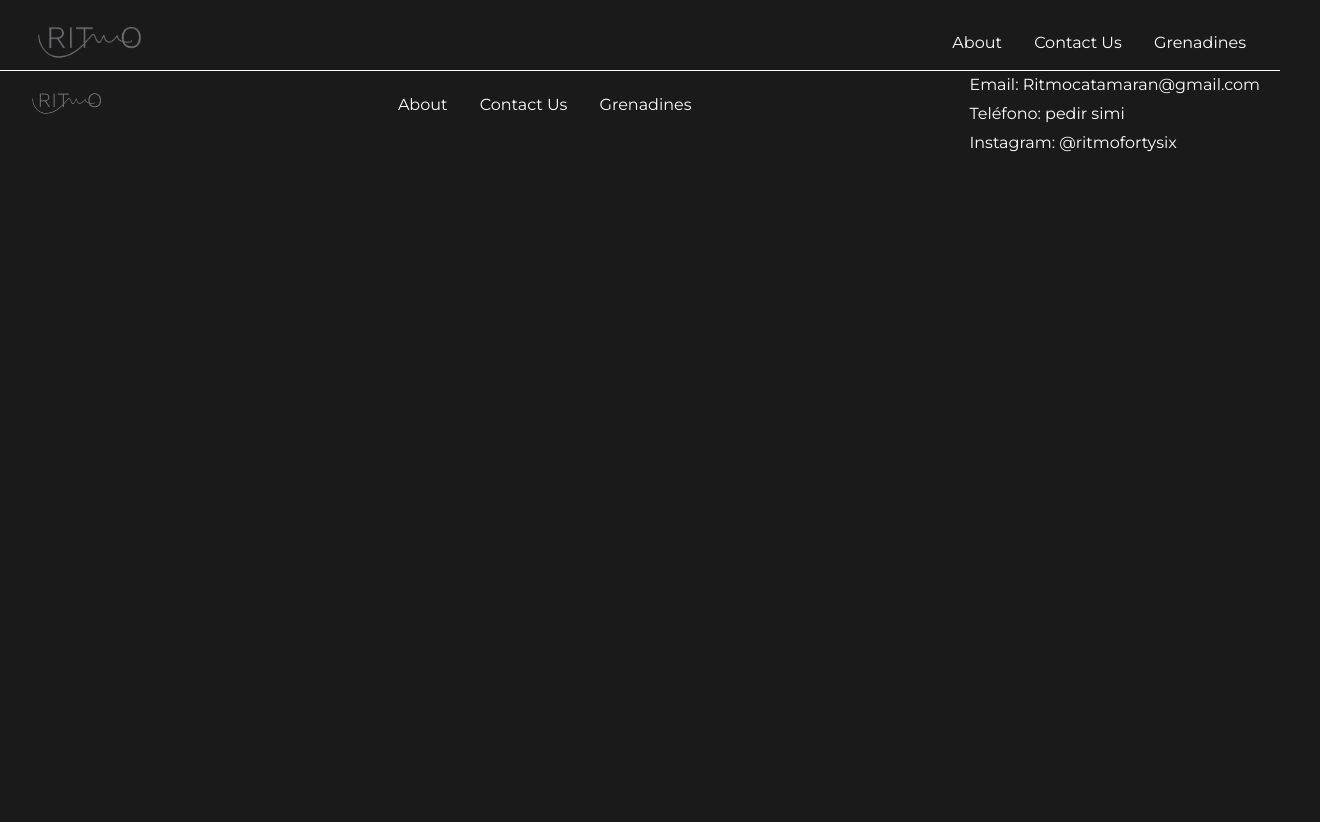
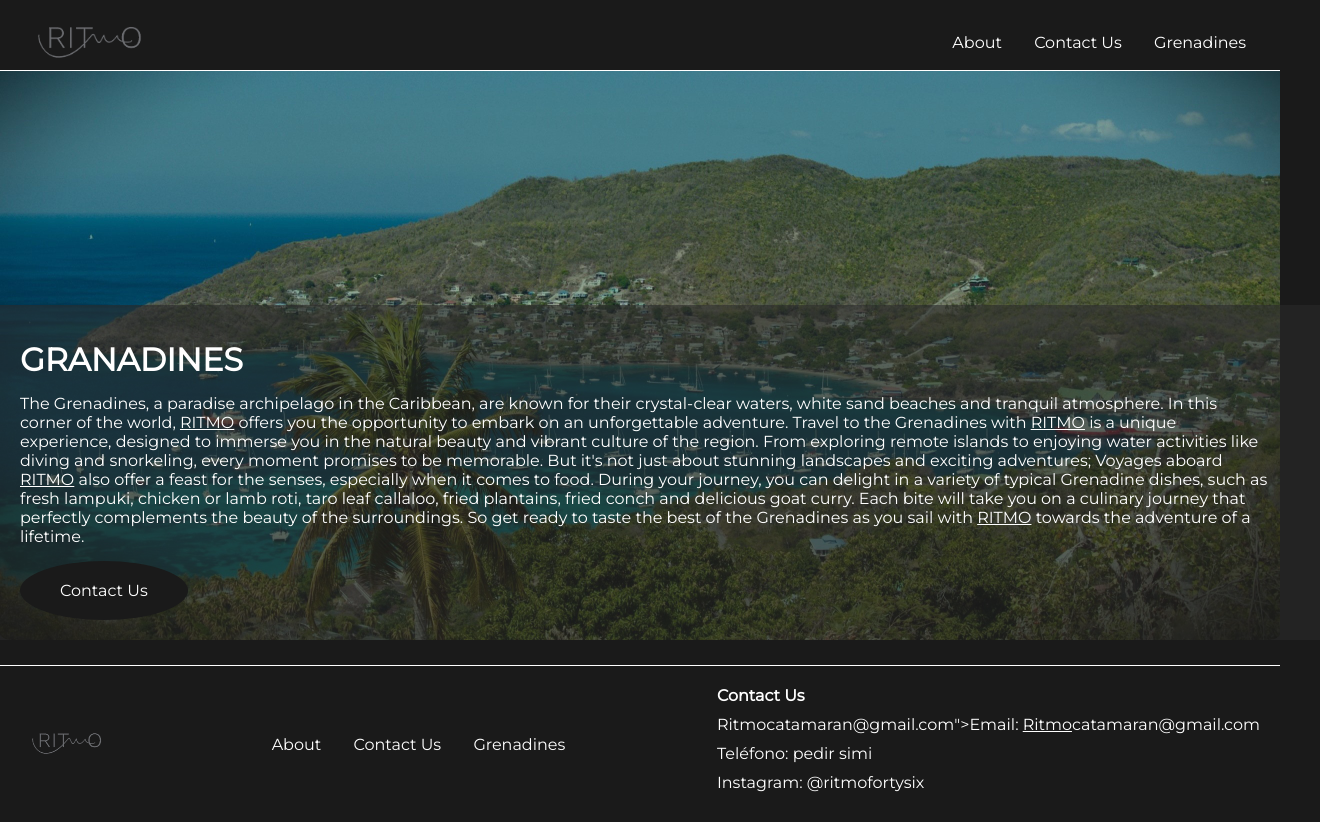
Before and after one commit to bautizuccatti/ritmo.github.io, a website: page granadines.html in a window 1280 px wide. Shown: the whole page, 1320 px wide, since content can reach past the window. Before the commit the page ends 800 px from the top, so only its background shows below. Drawn offline with Linux system fonts and the light colour scheme.

Commit message:
tarde de trabajo 18/3

```diff
--- a/about.html
+++ b/about.html
@@ -33,13 +33,13 @@
         <h1 class="titulo-contact">About Us</h1>
         <div class="container">
           <div class="content-about">
-            <h2 id="about-titulo">we are RITMO: experience a new adventure</h2>
+            <h2 id="about-titulo">we are <span class="ritmo">RITMO</span>: experience a new adventure</h2>
             <p >
-              Welcome aboard the RITMO, where each trip is a unique and personalized experience. As a luxurious 46-foot catamaran, we are proud to offer exclusive charters designed to meet the wants and needs of our guests.
-              At RITMO, we believe that the best moments are lived in the company of loved ones. Whether you are traveling with your family, friends or partner, our team is committed to providing a welcoming and memorable environment at sea.
-              Our trips are much more than simple journeys; They are tailor-made adventures. From the moment you step aboard, our dedicated team will work with you to create the trip of your dreams. Do you want to explore hidden coves or immerse yourself in crystal clear waters? Do you prefer to relax in the sun or venture into exciting water activities? With RITMO, the choice is yours.
-              But the RITMO experience is not limited to just the spectacular scenery and exciting adventures. Our talented chef will be at your disposal to delight your palate with exquisite personalized meals. From gourmet dishes to fresh snacks, each meal is prepared with attention to your individual tastes and preferences.
-              Join us aboard the RITMO and discover a world of luxury, adventure and unparalleled hospitality. We are ready to make your next trip an unforgettable experience. Welcome to the RITMO family!
+              Welcome aboard the <span class="ritmo">RITMO</span>, where each trip is a unique and personalized experience. As a luxurious 46-foot catamaran, we are proud to offer exclusive charters designed to meet the wants and needs of our guests.
+              At <span class="ritmo">RITMO</span>, we believe that the best moments are lived in the company of loved ones. Whether you are traveling with your family, friends or partner, our team is committed to providing a welcoming and memorable environment at sea.
+              Our trips are much more than simple journeys; They are tailor-made adventures. From the moment you step aboard, our dedicated team will work with you to create the trip of your dreams. Do you want to explore hidden coves or immerse yourself in crystal clear waters? Do you prefer to relax in the sun or venture into exciting water activities? With <span class="ritmo">RITMO</span>, the choice is yours.
+              But the <span class="ritmo">RITMO</span> experience is not limited to just the spectacular scenery and exciting adventures. Our talented chef will be at your disposal to delight your palate with exquisite personalized meals. From gourmet dishes to fresh snacks, each meal is prepared with attention to your individual tastes and preferences.
+              Join us aboard the <span class="ritmo">RITMO</span> and discover a world of luxury, adventure and unparalleled hospitality. We are ready to make your next trip an unforgettable experience. Welcome to the <span class="ritmo">RITMO</span> family!
             </p>
           </div>
           <div class="image">
@@ -93,7 +93,7 @@
           </div>
           <div class="additional-info">
               <h4>Contact Us</h4>
-              <a href="mailto:Ritmocatamaran@gmail.com">Email: Ritmocatamaran@gmail.com</a>
+              <a href="">Email: Ritmocatamaran@gmail.com</a>
               <a href="">Teléfono: pedir simi</a>
               <a href="https://www.instagram.com/ritmofortysix/">Instagram: @ritmofortysix</a>
           </div>
@@ -107,6 +107,6 @@
     <script src="https://cdn.jsdelivr.net/npm/@popperjs/core@2.11.8/dist/umd/popper.min.js" integrity="sha384-I7E8VVD/ismYTF4hNIPjVp/Zjvgyol6VFvRkX/vR+Vc4jQkC+hVqc2pM8ODewa9r" crossorigin="anonymous"></script>
 <script src="https://cdn.jsdelivr.net/npm/bootstrap@5.3.3/dist/js/bootstrap.min.js" integrity="sha384-0pUGZvbkm6XF6gxjEnlmuGrJXVbNuzT9qBBavbLwCsOGabYfZo0T0to5eqruptLy" crossorigin="anonymous"></script>
 <script src="https://cdn.jsdelivr.net/npm/bootstrap@5.3.3/dist/js/bootstrap.bundle.min.js" integrity="sha384-YvpcrYf0tY3lHB60NNkmXc5s9fDVZLESaAA55NDzOxhy9GkcIdslK1eN7N6jIeHz" crossorigin="anonymous"></script>
-
+<script src="ritmo.js"></script>
 </body>
 </html>
--- a/granadines.html
+++ b/granadines.html
@@ -27,7 +27,17 @@
 
     <!--MAIN-->
     <main>
-
+      <div class="contenedor-imagen">
+        <img src="IMG RITMO/granadines.jpg" alt="Imagen" class="imagen">
+        <div class="contenido">
+            <h1>GRANADINES</h1>
+            <p>The Grenadines, a paradise archipelago in the Caribbean, are known for their crystal-clear waters, white sand beaches and tranquil atmosphere. In this corner of the world, <span class="ritmo">RITMO</span> offers you the opportunity to embark on an unforgettable adventure.
+              Travel to the Grenadines with <span class="ritmo">RITMO</span> is a unique experience, designed to immerse you in the natural beauty and vibrant culture of the region. From exploring remote islands to enjoying water activities like diving and snorkeling, every moment promises to be memorable.
+              But it's not just about stunning landscapes and exciting adventures; Voyages aboard <span class="ritmo">RITMO</span> also offer a feast for the senses, especially when it comes to food. During your journey, you can delight in a variety of typical Grenadine dishes, such as fresh lampuki, chicken or lamb roti, taro leaf callaloo, fried plantains, fried conch and delicious goat curry.
+              Each bite will take you on a culinary journey that perfectly complements the beauty of the surroundings. So get ready to taste the best of the Grenadines as you sail with <span class="ritmo">RITMO</span> towards the adventure of a lifetime.</p>
+            <a href="contact.html" class="link">Contact Us</a>
+        </div>
+    </div>
     </main>
     <!--FIN MAIN-->
 
@@ -53,5 +63,7 @@
     </footer>
     <!--FIN FOOTER-->
 
+
+    <script src="ritmo.js"></script>
 </body>
 </html>
--- /dev/null
+++ b/ritmo.js
@@ -0,0 +1 @@
+document.body.innerHTML = document.body.innerHTML.replace(/Ritmo/g, '<span class="ritmo">Ritmo</span>');
--- a/style.css
+++ b/style.css
@@ -52,7 +52,7 @@ body {
 
   .links-header :hover{
     border-color: white;
-  background-color: #2a2a2ad7;
+    background-color: #2a2a2ad7;
   }
 
   .content {
@@ -246,7 +246,9 @@ footer {
 .contact-us{
   margin-top: 80px;
 }
-
+.ritmo {
+  text-decoration: underline;
+}
 .titulo-contact{
   color: white;
   text-align: center;
@@ -269,14 +271,9 @@ input, textarea {
 textarea {
   height: 100px;
 }
-button {
-  padding: 10px 20px;
-  background-color: #2a2a2ad7;
-  color: #fff;
-  border: none;
-  cursor: pointer;
-  border-radius: 2px;
-}
+
+
+
 
 hr{
   color: white;
@@ -287,7 +284,7 @@ hr{
 }
 
 .content-about {
-  flex: 2; /* El contenido ocupa dos tercios del ancho */
+  flex: 2;
   padding: 20px;
   border: solid white 1px;
   border-radius: 2%;
@@ -296,15 +293,15 @@ hr{
 }
 
 .image {
-  flex: 1; /* La imagen ocupa un tercio del ancho */
-  text-align: center; /* Centra la imagen horizontalmente */
+  flex: 1;
+  text-align: center;
 }
 
 .image img {
   max-width: 100%;
   max-height: 100%;
   height: auto;
-  width: auto\9; /* Solución para IE8 y versiones anteriores */
+  width: auto\9;
 }
 
 #about-us{
@@ -388,3 +385,69 @@ hr{
   min-width: 100%;
   min-height: 100%;
 }
+
+/*granadindes*/
+
+.contenedor-imagen {
+  position: relative;
+}
+
+.imagen {
+  width: 100%;
+  display: block;
+  opacity: 1;
+}
+
+.contenido {
+  position: absolute;
+  bottom: 0;
+  left: 0;
+  width: 100%;
+  padding: 20px;
+  font-family: 'Montserrat', sans-serif;
+  background-color: #2a2a2a98;
+}
+
+
+.contenido h1{
+  color: white;
+}
+
+.contenido h1,
+.contenido p,
+.contenido a {
+  margin: 0;
+  margin-top: 15px;
+}
+.contenido p{
+  padding-right: 30px;
+}
+
+.link {
+  padding: 20px 40px;
+  background-color: #1A1A1A;
+  color: white;
+  border-radius: 50%;
+  text-decoration: none;
+  display: inline-block;
+  position: relative;
+  z-index: 2;
+  transition: all 1s ease;
+}
+
+.link:hover {
+  background-color: #2a2a2ad7;
+  border: white solid 1px;
+  transition: all 1s ease;
+  border-radius: 0%;
+}
+
+.contenedor-imagen::before {
+  content: "";
+  position: absolute;
+  top: 0;
+  left: 0;
+  width: 100%;
+  height: 100%;
+  z-index: 1;
+}
```
Also changed, not shown: contact.html (+2 -2 lines), index.html (+6 -6 lines), IMG RITMO/granadines.jpg (added), IMG RITMO/png-transparent-anchor-white-anchor-angle-white-symmetry-thumbnail.png (added).
